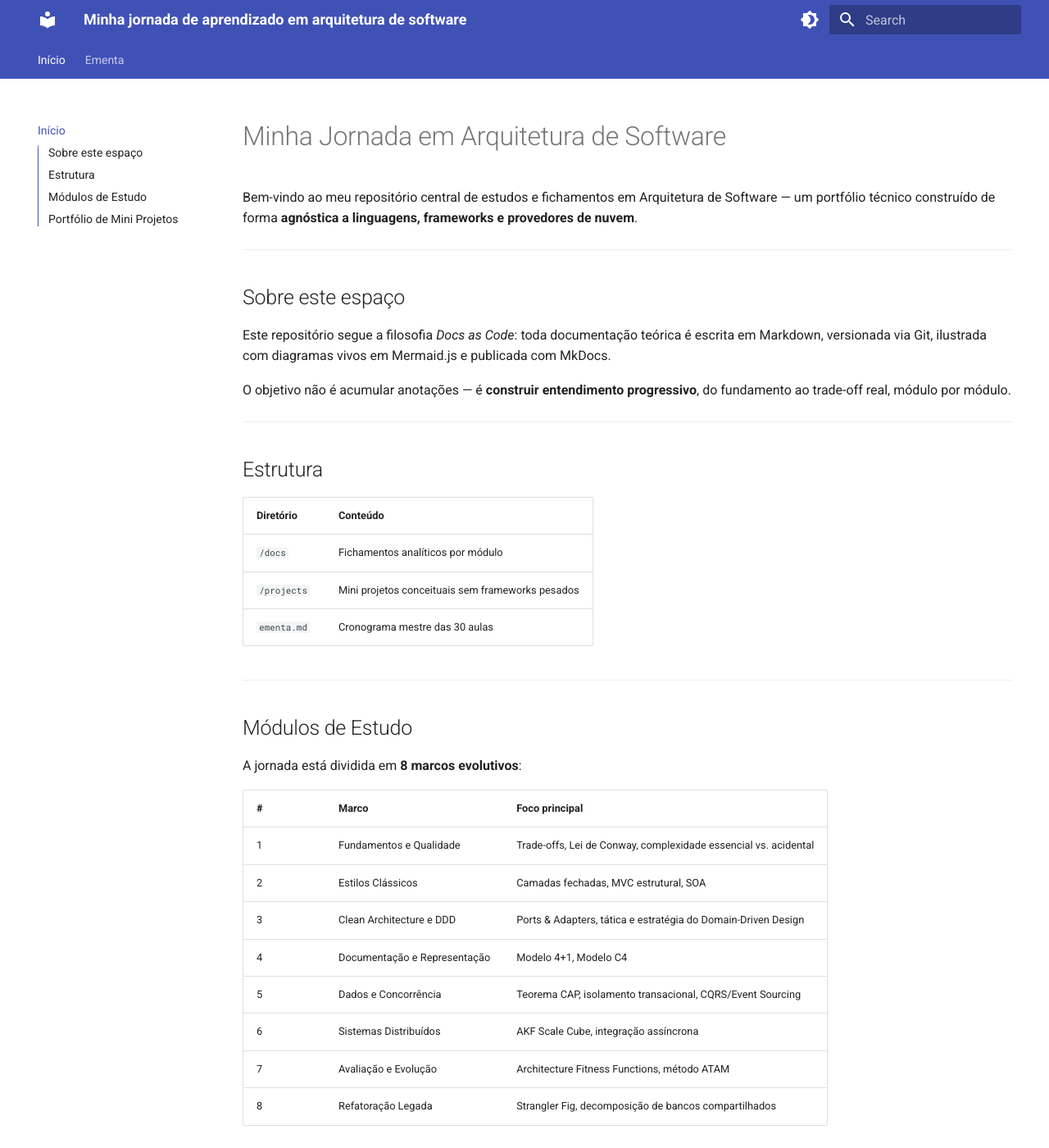
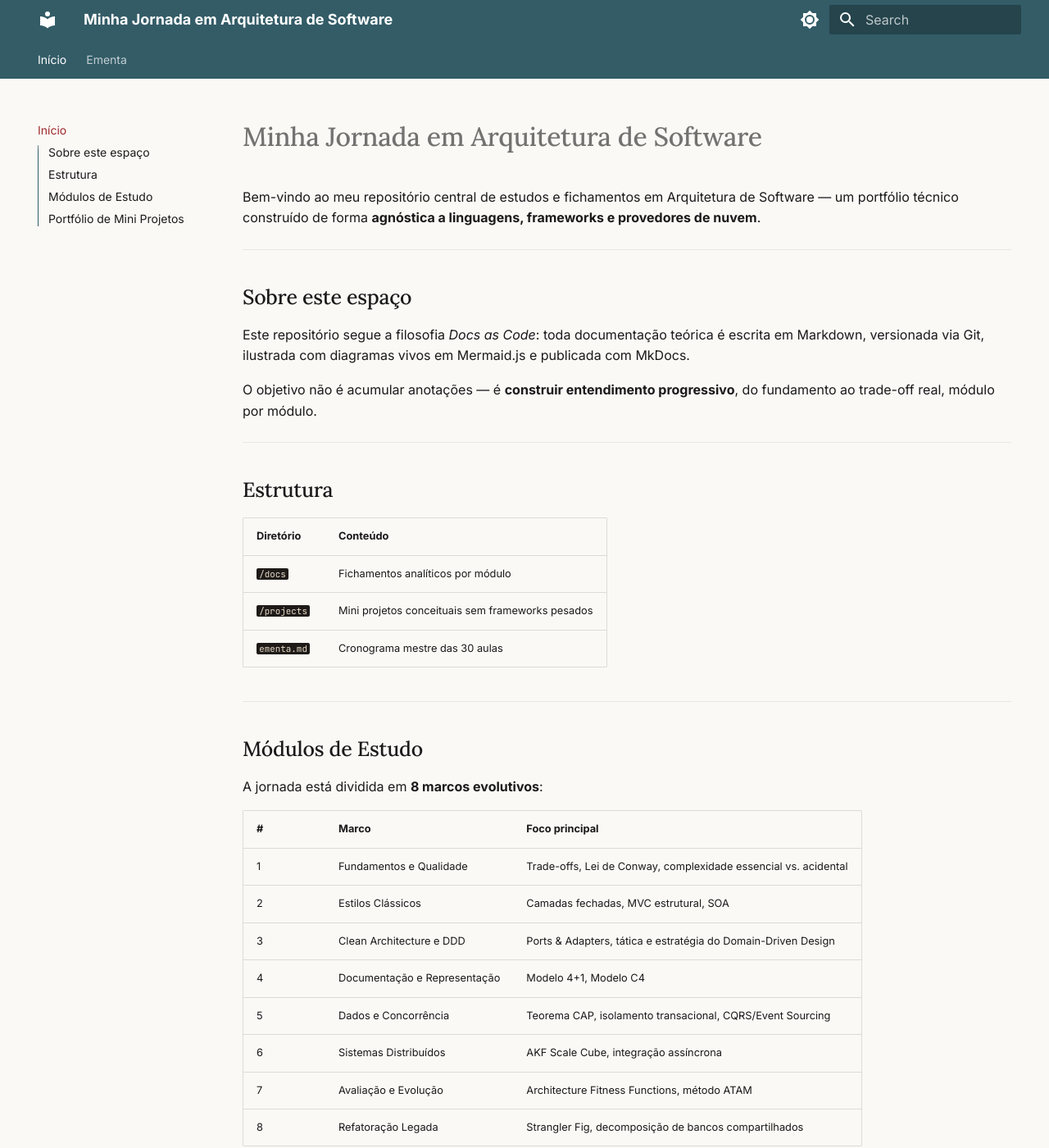
Before and after one commit to knogru/minha-jornada-na-arquitetura-de-software, an MkDocs documentation site: the page built from docs/index.md, in a window 1280 px wide and 1400 px high. Shown: the whole window at 82% size. Built offline with MkDocs 1.6.1 and Material for MkDocs 9.7.7, drawn with Linux system fonts in a browser that asks for light colours; some of the changed text lies outside the part shown.

Commit message:
layout changes

```diff
--- /dev/null
+++ b/docs/stylesheets/extra.css
@@ -0,0 +1,55 @@
+[data-md-color-scheme="default"] {
+    --md-primary-fg-color: #335C67;
+    --md-primary-fg-color--light: #4a7d8a;
+    --md-primary-fg-color--dark: #254850;
+    --md-accent-fg-color: #E09F3E;
+    --md-typeset-a-color: #9E2A2B;
+
+    --md-default-bg-color: #faf9f6;
+    --md-default-fg-color: #1a1a1a;
+
+    --md-code-bg-color: #1e1a18;
+    --md-code-fg-color: #e8dcc8;
+}
+
+[data-md-color-scheme="slate"] {
+    --md-primary-fg-color: #4a7d8a;
+    --md-accent-fg-color: #E09F3E;
+    --md-typeset-a-color: #c94f50;
+
+    --md-default-bg-color: #1a1614;
+    --md-code-bg-color: #111010;
+}
+
+/* Barra de navegação superior */
+.md-header {
+    background-color: #335C67;
+}
+
+/* Títulos com serifado elegante */
+.md-typeset h1,
+.md-typeset h2 {
+    font-family: 'Lora', Georgia, serif;
+    font-weight: 500;
+}
+
+/* Tags/badges nos posts */
+.md-typeset .md-tag {
+    background-color: rgba(51, 92, 103, 0.12);
+    color: #335C67;
+}
+
+/* Admonition com a cor âmbar */
+.md-typeset .admonition.tip,
+.md-typeset details.tip {
+    border-color: #E09F3E;
+}
+
+.md-typeset .tip>.admonition-title,
+.md-typeset .tip>summary {
+    background-color: rgba(224, 159, 62, 0.15);
+}
+
+.md-typeset .tip>.admonition-title::before {
+    background-color: #E09F3E;
+}
--- a/mkdocs.yml
+++ b/mkdocs.yml
@@ -1,28 +1,38 @@
-site_name: Minha jornada de aprendizado em arquitetura de software
-site_description: Meus fichamentos sobre minhas leituras e projetos da minha jornada de aprendizado
+site_name: Minha Jornada em Arquitetura de Software
+site_url: https://knogru.github.io/minha-jornada-na-arquitetura-de-software/
+site_description: Fichamentos e projetos da minha jornada em arquitetura de software
 site_author: Aline Oliveira
-site_url: https://knogru.github.io/minha-jornada-na-arquitetura-de-software/
 
 theme:
   name: material
+  custom_dir: overrides
+  font:
+    text: Inter
+    code: JetBrains Mono
   palette:
-    - media: "(prefers-color-scheme: dark)"
-      primary: indigo
-      accent: indigo
+    - media: "(prefers-color-scheme: light)"
+      scheme: default
+      primary: custom
+      accent: custom
       toggle:
         icon: material/brightness-7
-        name: mudar para modo escuro
-    - media: "(prefers-color-scheme: light)"
-      primary: tomato
-      accent: tomato
+        name: Mudar para modo escuro
+    - media: "(prefers-color-scheme: dark)"
+      scheme: slate
+      primary: custom
+      accent: custom
       toggle:
         icon: material/brightness-4
-        name: mudar para modo claro
+        name: Mudar para modo claro
   features:
     - navigation.tabs
     - navigation.sections
     - toc.integrate
     - content.code.copy
+    - navigation.top
+
+extra_css:
+  - stylesheets/extra.css
 
 plugins:
   - search
@@ -33,6 +43,9 @@ markdown_extensions:
         - name: mermaid
           class: mermaid
           format: !!python/name:pymdownx.superfences.fence_code_format
+  - admonition
+  - pymdownx.details
+  - attr_list
 
 nav:
   - Início: index.md
--- /dev/null
+++ b/overrides/main.html
@@ -0,0 +1,9 @@
+{% extends "base.html" %}
+
+{% block styles %}
+{{ super() }}
+<link rel="preconnect" href="https://fonts.googleapis.com">
+<link
+    href="https://fonts.googleapis.com/css2?family=Lora:wght@400;500&family=Inter:wght@400;500&family=JetBrains+Mono&display=swap"
+    rel="stylesheet">
+{% endblock %}
```
Also changed, not shown: template-ficha.md (+10 -0 lines).
